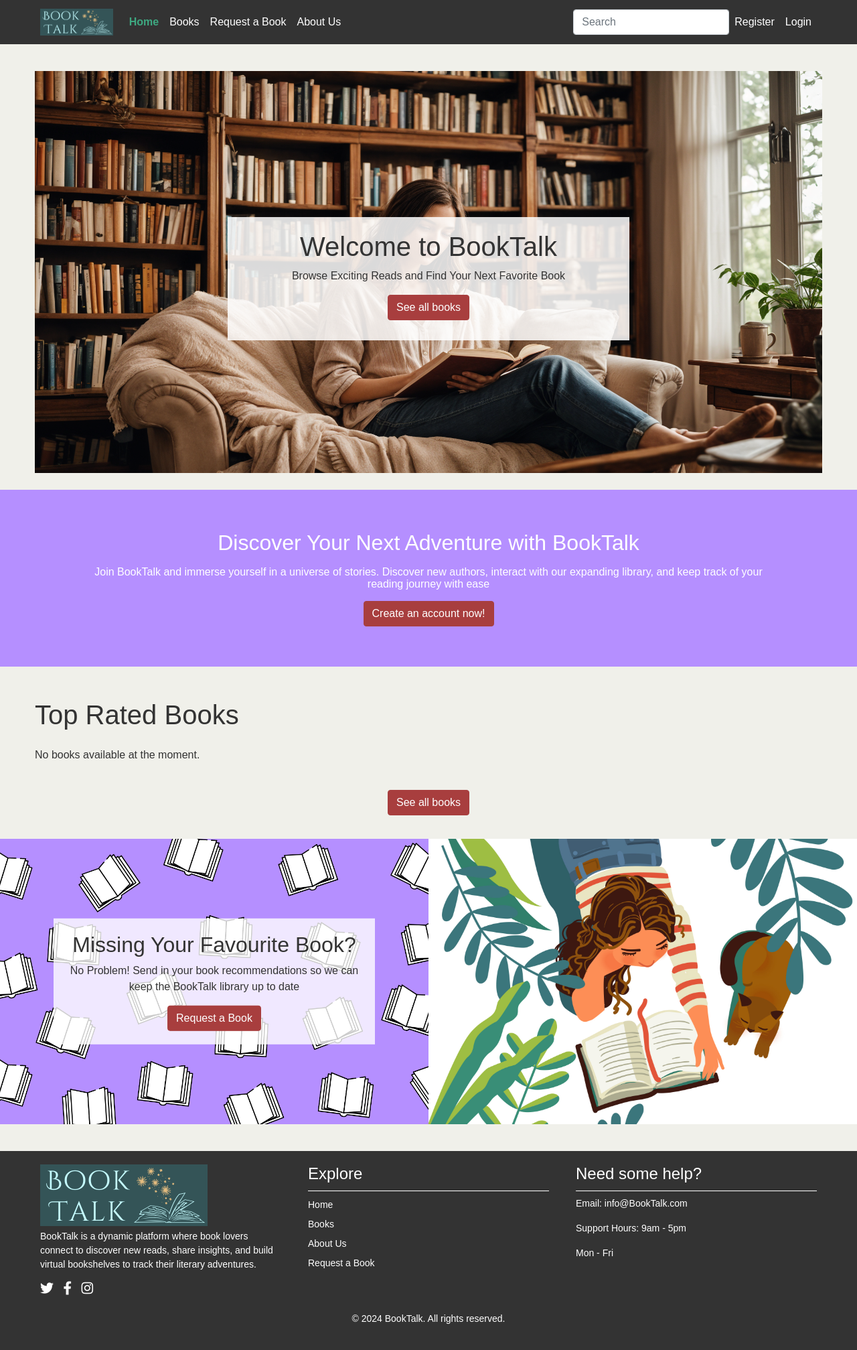
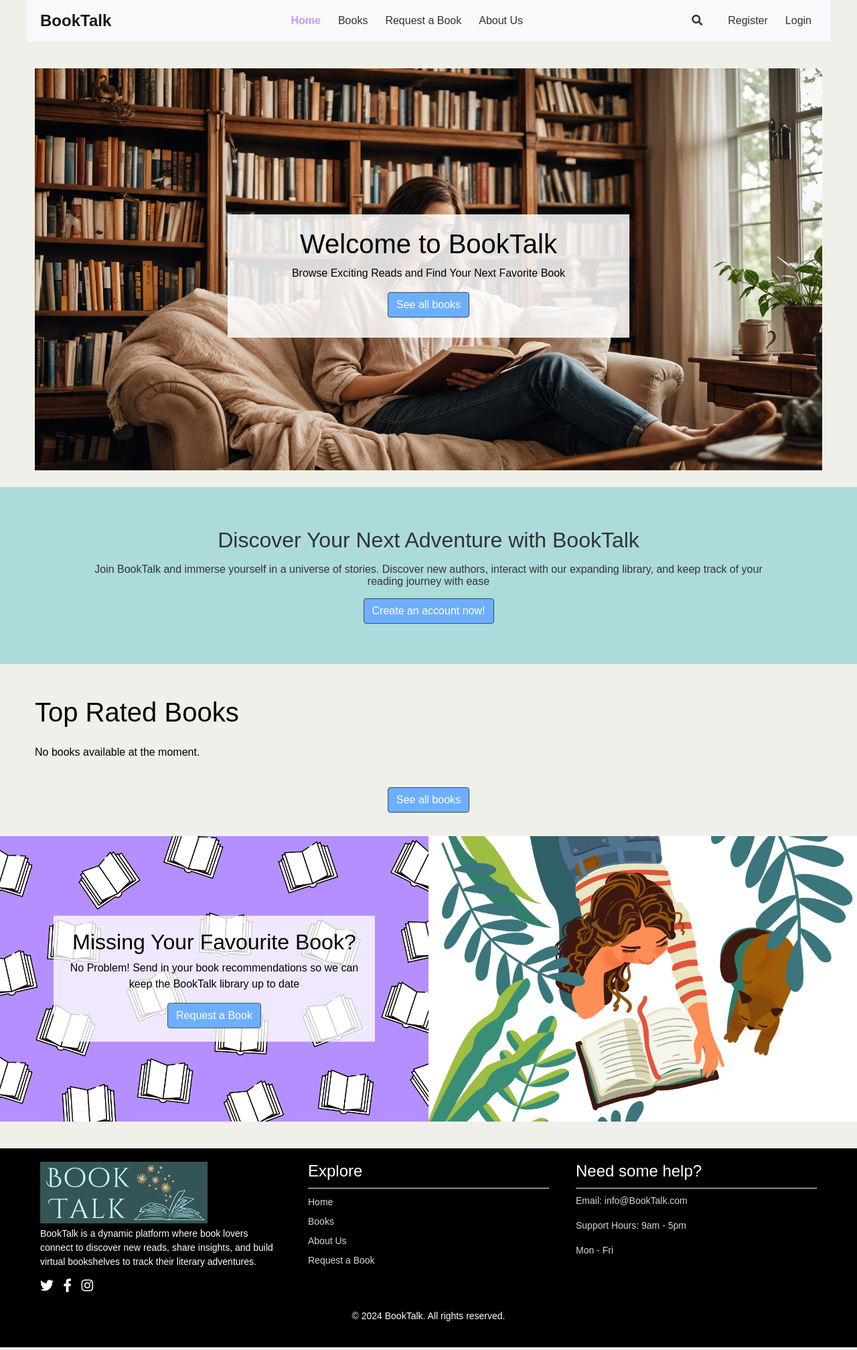
Before and after one commit to jordie-13/BookTalk, a Django app: page / in a window 1280 px wide. Shown: the whole page at 67% size. Run offline with Django 5.2, Linux system fonts and the light colour scheme; data that the repository does not hold is empty; some libraries are stand-ins or nearby versions.

Commit message:
Update nav bar order and alignment

```diff
--- a/static/css/styles.css
+++ b/static/css/styles.css
@@ -6,45 +6,67 @@ body {
     margin: 0;
     padding: 0;
     background-color: #F0F0EA;
-    color: #333;
+    color: #000000;
     display: flex;
     flex-direction: column;
     min-height: 100vh; /* Set minimum height to fill the viewport */
 }
 
 header {
-    background-color: #333;
-    color: #fff;
+    background-color: #F0F0EA;
+    color: #333;
 }
 
 nav {
     margin: 0 auto;
     max-width: 1200px;
     padding: 10px 20px;
+    display: flex;
+    justify-content: space-between;
+    align-items: center;
+}
+
+.navbar-nav-center {
+    text-align: center;
+}
+
+.form-inline .form-control {
+    display: none;
+}
+
+.form-inline.show .form-control {
+    display: inline-block;
+}
+
+.form-inline .search-icon {
+    cursor: pointer;
+}
+
+/* Custom style to align items to the right */
+.navbar .navbar-nav {
+    flex-direction: row;
+    justify-content: flex-end;
+    align-items: center;
+}
+
+.navbar .navbar-nav .nav-item {
+    margin-left: 10px;
 }
 
 .navbar-brand {
     font-size: 24px;
     font-weight: bold;
-    color: #fff;
+    color: #333;
 }
 
 .navbar-nav .nav-item .nav-link {
     font-size: 16px;
-    color: #fff;
+    color: #333;
 }
 
 .navbar-nav .nav-item .nav-link.active {
     font-weight: bold;
-    color: #3EA881
-}
-
-.logo {
-    max-height: 40px;
-    height: auto;
-    width: auto;
-    display: inline-block;
-    vertical-align: middle;
+    color: #cd96ff;
 }
 
 main {
@@ -56,7 +78,7 @@ main {
 
 /* Footer Styles */
 footer {
-    background-color: #333;
+    background-color: #000000;
     color: #fff;
     padding: 20px 0;
 }
@@ -97,7 +119,7 @@ footer {
 }
 
 .social-link:hover {
-    color: #3EA881;
+    color: #acdbdc;
 }
 
 /* Footer Column 2 */
@@ -111,13 +133,13 @@ footer {
 }
 
 .page-links a {
-    color: #fff;
+    color: #d5d8d9;
     text-decoration: none;
     font-size: 14px;
 }
 
 .page-links a:hover {
-    color: #3EA881;
+    color: #acdbdc;
 }
 
 /* Footer Column 3 */
@@ -127,8 +149,8 @@ footer {
     font-size: 14px;
 }
 
-.page-links li {
-    margin-bottom: 5px;
+.contact-details p {
+    color: #d5d8d9;
 }
 
 .footer-column h3{
@@ -186,9 +208,9 @@ footer {
 /* discover banner styles */
 .discover-banner {
     margin-top: 25px;
-    background-color: #B58FFF;
-    color: #FFFFFF;
-    padding: 60px;
+    background-color: #acdbdc;
+    color: #333;
+    padding: 30px;
     text-align: center;
 }
 
@@ -272,7 +294,7 @@ footer {
 }
 
 .card {
-    border: 2px solid #3EA881;
+    border: 2px solid #698681;
     background-color: #eeebec;
     min-height: 190px;
     position: relative;
@@ -325,7 +347,7 @@ footer {
 }
 
 .back-button:hover {
-    background-color: #B58FFF;
+    background-color: #c5fcff;
 }
 
 .back-button i {
@@ -389,7 +411,7 @@ footer {
 
 /* Comment display Section */
 .comment-container {
-    border: 2px solid #3EA881;
+    border: 2px solid #698681;
     background-color: #f0efe2;
     padding: 15px;
     max-height: 600px;
@@ -401,12 +423,12 @@ footer {
 }
 
 .comment-card{
-    border: 2px solid #3EA881;
+    border: 2px solid #698681;
     background-color: #fff;
 }
 
 .add-comment-card{
-    border: 2px solid #3EA881;
+    border: 2px solid #698681;
     background-color: #f0efe2;
     max-height: 600px;
 }
@@ -473,29 +495,29 @@ footer {
 
 /* General Buttons */
 .btn-primary {
-    background-color: #A83E3E;
-    border-color: #A83E3E;
+    background-color: #6DAFFE;
+    border-color: #345457;
 }
 
 .btn-primary:hover {
-    background-color: #853434;
-    border-color: #853434;
+    background-color: #6DAFFE;
+    border-color: #345457;
     transform: scale(1.05);
 }
 
 .btn-primary:focus {
-    background-color: #853434;
-    border-color: #853434;
+    background-color: #6DAFFE;
+    border-color: #345457;
 }
 
 .btn-secondary {
-    background-color: #B58FFF;
-    border-color: #B58FFF;
+    background-color: #c5fcff;
+    border-color: #acdbdc;
 }
 
 .btn-secondary:hover {
-    background-color: #a782f1;
-    border-color: #a782f1;
+    background-color: #acdbdc;
+    border-color: #acdbdc;
     transform: scale(1.05);
 }
 
@@ -518,7 +540,7 @@ footer {
 
 /* Pagination Buttons */
 .paginate-button {
-    border: 3px solid #B58FFF;
+    border: 3px solid #698681;
     color: #333;
 }
 
@@ -599,8 +621,8 @@ footer {
 /* Focus effect for the select element */
 .status-select:focus {
     outline: none;
-    box-shadow: 0 0 5px rgba(181, 143, 255, 0.5);
-    border-color:#B58FFF;
+    box-shadow: 0 0 5px rgba(105, 134, 129, 0.5);
+    border-color:#345457;
 }
 
 /* Media query for larger screens */
@@ -651,6 +673,10 @@ footer {
     .missingbook-image-2 {
         max-height: 600px;
         height: 100%;
+    }
+
+    .discover-banner {
+        padding: 60px;
     }
 
     /* Book details page styles */
--- a/static/js/base.js
+++ b/static/js/base.js
@@ -1,6 +1,5 @@
-// Automatically close messages after 3 seconds
 document.addEventListener("DOMContentLoaded", function() {
-
+    // Automatically close messages after 3 seconds
     setTimeout(function() {
         console.log("Timeout function executed.");
 
@@ -11,4 +10,9 @@ document.addEventListener("DOMContentLoaded", function() {
         });
     }, 3000);
 
+    // Toggle search form visibility
+    document.querySelector('.search-icon').addEventListener('click', function() {
+        var form = document.querySelector('.form-inline');
+        form.classList.toggle('show');
+    });
 });
--- a/templates/base.html
+++ b/templates/base.html
@@ -32,64 +32,57 @@
 <body>
     <header>
         <!-- Nav Bar -->
-        <nav class="navbar navbar-expand-lg navbar-dark">
+        <nav class="navbar navbar-expand-lg navbar-light bg-light">
             <a class="navbar-brand navbar-brand-custom" href="{{ home_url }}">
-                <img src="{% static 'images/book-talk-logo.png' %}" alt='BookTalk' class="logo">
+                BookTalk
             </a>
             <button class="navbar-toggler" type="button" data-bs-toggle="collapse" data-bs-target="#navbarText" aria-controls="navbarText" aria-expanded="false" aria-label="Toggle navigation">
                 <span class="navbar-toggler-icon"></span>
             </button>
             <div class="collapse navbar-collapse" id="navbarText">
-                <ul class="navbar-nav me-auto mb-2 mb-lg-0">
+                <ul class="navbar-nav mx-auto navbar-nav-center">
                     <li class="nav-item">
-                        <a class="nav-link {% if request.path == home_url %}active" aria-current="page{% endif %}"
-                        href="{{ home_url }}">Home</a>
+                        <a class="nav-link {% if request.path == home_url %}active{% endif %}" href="{{ home_url }}">Home</a>
                     </li>
                     <li class="nav-item">
-                        <a class="nav-link {% if request.path == books_url %}active" aria-current="page{% endif %}"
-                        href="{{ books_url }}">Books</a>
+                        <a class="nav-link {% if request.path == books_url %}active{% endif %}" href="{{ books_url }}">Books</a>
                     </li>
                     <li class="nav-item">
-                        <a class="nav-link {% if request.path == book_request_url %}active{%endif%}"
-                          aria-current="page" href="{% url 'book_request' %}">Request a Book</a>
+                        <a class="nav-link {% if request.path == book_request_url %}active{% endif %}" href="{% url 'book_request' %}">Request a Book</a>
                     </li>
                     <li class="nav-item">
-                        <a class="nav-link {% if request.path == about_us_url %}active{%endif%}"
-                          aria-current="page" href="{% url 'about_us' %}">About Us</a>
+                        <a class="nav-link {% if request.path == about_us_url %}active{% endif %}" href="{% url 'about_us' %}">About Us</a>
                     </li>
                 </ul>
 
-                <!-- Search Form -->
+                <!-- Moved to the right -->
+                <ul class="navbar-nav">
+                    <li class="nav-item">
+                        <i class="fas fa-search search-icon"></i>
+                    </li>
+                    <li class="nav-item">
                         <form class="form-inline my-2 my-lg-0" method="GET" action="{% url 'search_books' %}">
                             <input class="form-control mr-sm-2" type="search" placeholder="Search" aria-label="Search" name="query">
                         </form>
-
-                <hr>
-
-                <!-- Profile Icon and Login, out and register -->
-                <div class="d-flex">
-                    <ul class="navbar-nav">
+                    </li>
+                    <li class="nav-item">
                         {% if user.is_authenticated %}
-                        <li class="nav-item profile-icon">
-                            <a class="nav-link {% if request.path == profile_page_url %}active" aria-current="page{% endif %}"
-                            href="{{ profile_page_url }}">
+                        <a class="nav-link {% if request.path == profile_page_url %}active{% endif %}" href="{{ profile_page_url }}">
                             <i class="fas fa-user"></i> <!-- Profile icon -->
                         </a>
                         </li>
                         <li class="nav-item">
-                            <a class="nav-link {% if request.path == logout_url %}active{% endif %}" aria-current="page" href="{% url 'account_logout' %}">Logout</a>
+                            <a class="nav-link {% if request.path == logout_url %}active{% endif %}" href="{% url 'account_logout' %}">Logout</a>
                         </li>
                         {% else %}
                         <li class="nav-item">
-                            <a class="nav-link {% if request.path == signup_url %}active{% endif %}" aria-current="page"
-                                href="{% url 'account_signup' %}">Register</a>
+                            <a class="nav-link {% if request.path == signup_url %}active{% endif %}" href="{% url 'account_signup' %}">Register</a>
                         </li>
                         <li class="nav-item">
-                            <a class="nav-link {% if request.path == login_url %}active{% endif %}" aria-current="page" href="{% url 'account_login' %}">Login</a>
+                            <a class="nav-link {% if request.path == login_url %}active{% endif %}" href="{% url 'account_login' %}">Login</a>
                         </li>
                         {% endif %}
                     </ul>
-                </div>
                 </div>
             </nav>
         </header>
```
Lines whose indentation alone changed are shown as unchanged.
